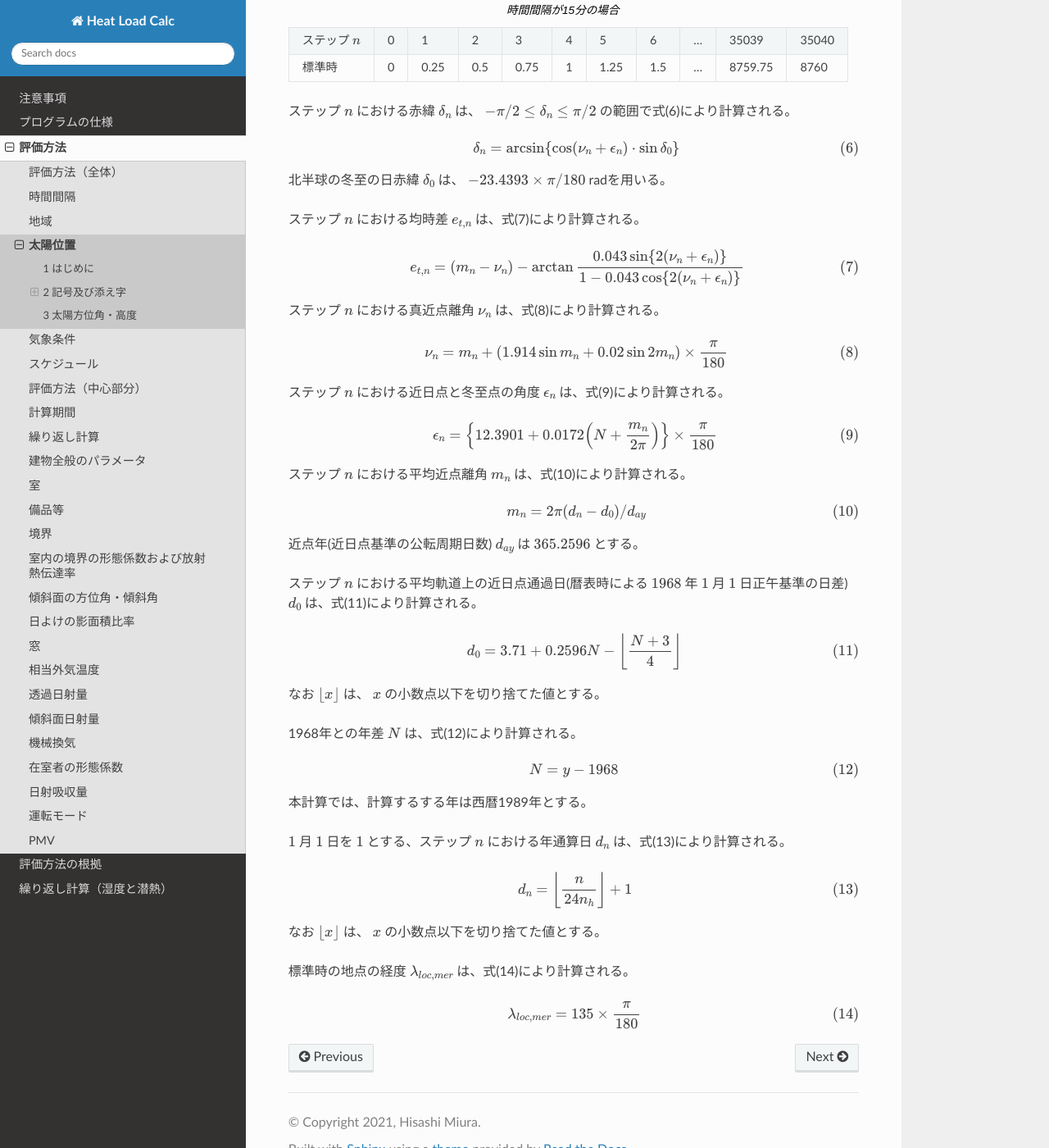
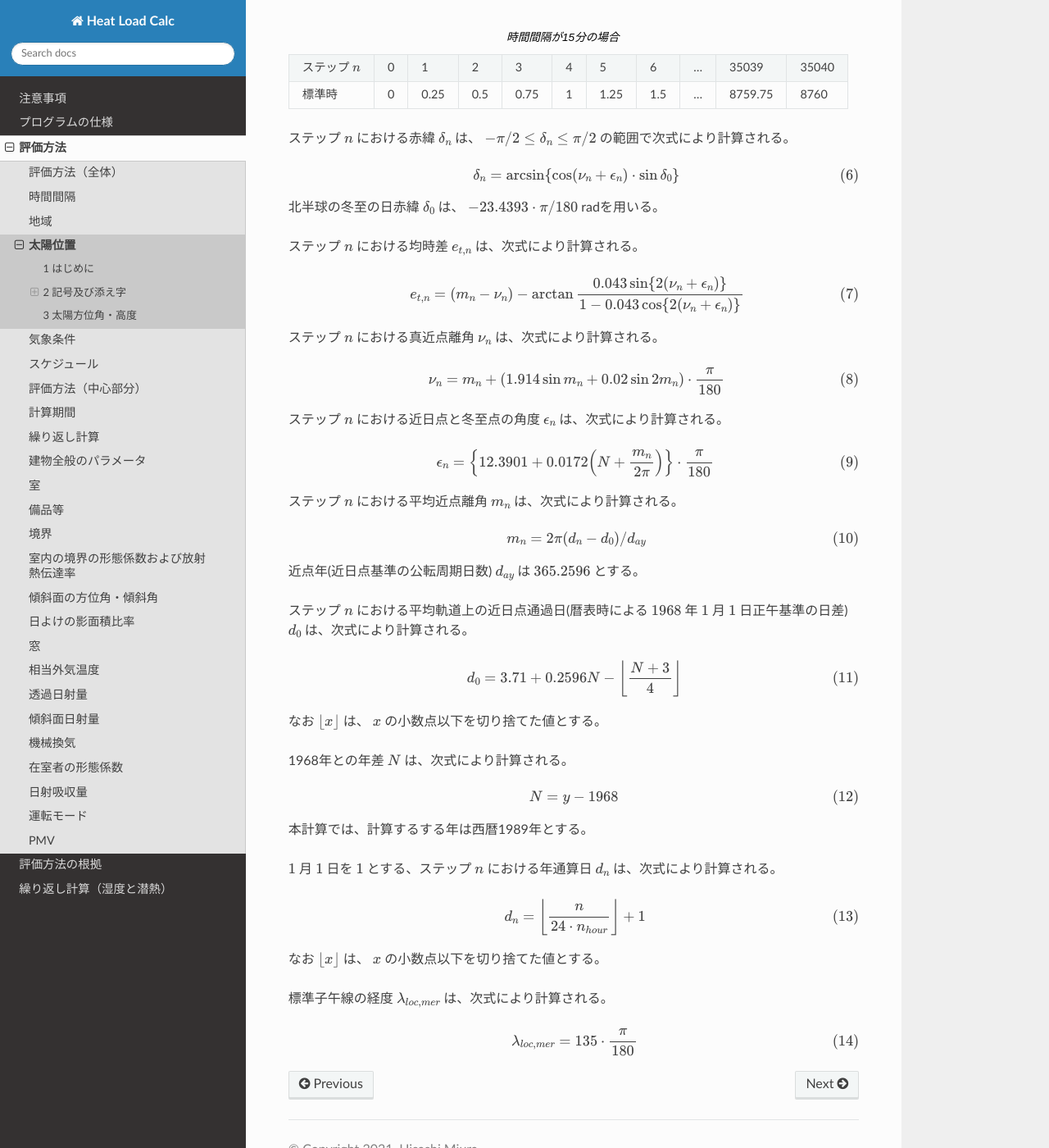
Before and after one commit to HC-Energy/hc-energy-doc-ja, a Sphinx documentation site: the page built from docs/source/contents/03_04_eval_solar_position.rst, in a window 1280 px wide and 1400 px high, scrolled down 3049 px. Shown: the whole window at 82% size. Built offline with Sphinx 7.4.7 and the Read the Docs theme 2.0.0, drawn with Linux system fonts in a browser that asks for light colours; some of the changed text lies outside the part shown.

Commit message:
update doc

```diff
--- a/docs/source/contents/03_03_eval_region.rst
+++ b/docs/source/contents/03_03_eval_region.rst
@@ -113,9 +113,11 @@
     :nowrap:
 
     \begin{align*}
-        \phi_{loc} = \frac{ Lon_{loc} }{ 180 } * \pi \tag{1}
+        \phi_{loc} = \frac{ Lon_{loc} }{ 180 } \cdot \pi
+        \tag{1}
     \end{align*}
 
     \begin{align*}
-        \lambda_{loc} = \frac{ Lat_{loc} }{ 180 } * \pi \tag{2}
+        \lambda_{loc} = \frac{ Lat_{loc} }{ 180 } \cdot \pi
+        \tag{2}
     \end{align*}
--- a/docs/source/contents/03_04_eval_solar_position.rst
+++ b/docs/source/contents/03_04_eval_solar_position.rst
@@ -71,7 +71,7 @@
       - 経度
       - rad
     * - :math:`\lambda_{loc,mer}`
-      - 標準時の地点の経度
+      - 標準子午線の経度
       - rad
     * - :math:`e_{t,n}`
       - ステップ |n| における均時差
@@ -91,6 +91,9 @@
     * - :math:`N`
       - 1968年との年差
       - 年
+    * - :math:`n_{hour}`
+      - 1 時間を分割するステップ数
+      - －
     * - :math:`d_n`
       - ステップ |n| における年通算日( :math:`1` 月 :math:`1` 日を :math:`1` とする)
       - day
@@ -136,7 +139,7 @@
 
 :math:`arctan(y, x)` は、 :math:`-\pi/2` ～ :math:`0` ～ :math:`\pi/2` の範囲で定義される通常の逆正接関数とは異なり、座標上で第1引数を :math:`y` , 第2引数を :math:`x` にした際に :math:`x` 軸との角度を求める関数として、 :math:`-\pi \leq arctan(y, x) \leq \pi` の範囲で定義される。すなわち、 :math:`\sin{a_{sun,n}}>0` かつ :math:`\cos{a_{sun,n}}>0` の場合は :math:`0` ～ :math:`\pi/2` の角度を、:math:`\sin{a_{sun,n}}>0` かつ :math:`\cos{a_{sun,n}}<0` の場合は :math:`\pi/2` ～ :math:`\pi` の角度を、 :math:`\sin{a_{sun,n}}<0` かつ :math:`\cos{a_{sun,n}}<0` の場合は :math:`-\pi` ～ :math:`-\pi/2` の角度を、 :math:`\sin{a_{sun,n}}<0` かつ :math:`\cos{a_{sun,n}}>0` の場合は :math:`-\pi/2` ～ :math:`0` の角度を返す関数となる。
 
-ステップ |n| における太陽方位角の余弦 :math:`\cos{a_{sun,n}}` は、式(2)により計算される。
+ステップ |n| における太陽方位角の余弦 :math:`\cos{a_{sun,n}}` は、次式により計算される。
 ただし、太陽の位置が天頂にある場合は定義されない。
 
 .. math::
@@ -146,7 +149,7 @@
         \cos{a_{sun,n}} = \dfrac{ \sin{h_{sun,n}} \cdot \sin{\varphi_{loc}} - \sin{\delta_{n}} }{ \cos{h_{sun,n}} \cdot \cos{\varphi_{loc}} } \tag{2}
     \end{align*}
 
-ステップ |n| における太陽の方位角の正弦 :math:`\sin{a_{sun,n}}` は、式(3)により計算される。
+ステップ |n| における太陽の方位角の正弦 :math:`\sin{a_{sun,n}}` は、次式により計算される。
 ただし、太陽の位置が天頂にある場合は定義されない。
 
 .. math::
@@ -166,7 +169,7 @@
     \end{align*}
 
 
-ステップ |n| における太陽高度 :math:`h_{sun,n}` は、 :math:`-\pi/2 \leq h_{sun,n} \leq \pi/2` の範囲で式(4)により計算される。
+ステップ |n| における太陽高度 :math:`h_{sun,n}` は、 :math:`-\pi/2 \leq h_{sun,n} \leq \pi/2` の範囲で次式により計算される。
 
  .. math::
     :nowrap:
@@ -177,13 +180,14 @@
 
 なお、 :math:`h_{sun,n} < 0` は、太陽が沈んでいることを意味する。
 
-ステップ |n| における時角 :math:`\omega_{n}` は、式(5)により計算される。
+ステップ |n| における時角 :math:`\omega_{n}` は、次式により計算される。
 
 .. math::
     :nowrap:
 
     \begin{align*}
-        \omega_{n} = \{ ( t_{m,n} - 12 ) \times 15 \} \times \dfrac{\pi}{180} + ( \lambda_{loc} - \lambda_{loc,mer} ) + e_{t,n} \tag{5}
+        \omega_{n} = \{ ( t_{m,n} - 12 ) \cdot 15 \} \cdot \dfrac{\pi}{180} + ( \lambda_{loc} - \lambda_{loc,mer} ) + e_{t,n}
+        \tag{5}
     \end{align*}
 
 ステップ |n| における標準時 :math:`t_{m,n}` は、時間間隔により次表のように定義される。
@@ -203,95 +207,104 @@
      ステップ |n| , 0, 1, 2, 3, 4, 5, 6, …, 35039, 35040
      標準時 , 0, 0.25, 0.5, 0.75, 1, 1.25, 1.5, …, 8759.75, 8760
 
-ステップ |n| における赤緯 :math:`\delta_{n}` は、 :math:`-\pi/2 \leq \delta_{n} \leq \pi/2` の範囲で式(6)により計算される。
+ステップ |n| における赤緯 :math:`\delta_{n}` は、 :math:`-\pi/2 \leq \delta_{n} \leq \pi/2` の範囲で次式により計算される。
 
 .. math::
     :nowrap:
 
     \begin{align*}
-        \delta_{n} = \arcsin \{ \cos ( \nu_n + \epsilon_n ) \cdot \sin \delta_0 \} \tag{6}
+        \delta_{n} = \arcsin \{ \cos ( \nu_n + \epsilon_n ) \cdot \sin \delta_0 \}
+        \tag{6}
     \end{align*}
 
-北半球の冬至の日赤緯 :math:`\delta_0` は、 :math:`-23.4393 \times \pi/180` radを用いる。
+北半球の冬至の日赤緯 :math:`\delta_0` は、 :math:`-23.4393 \cdot \pi/180` radを用いる。
 
-ステップ |n| における均時差 :math:`e_{t,n}` は、式(7)により計算される。
+ステップ |n| における均時差 :math:`e_{t,n}` は、次式により計算される。
 
 .. math::
     :nowrap:
 
     \begin{align*}
-        e_{t,n} = ( m_n - \nu_n ) - \arctan \dfrac{ 0.043 \sin \{ 2 ( \nu_n + \epsilon_n ) \} }{ 1 - 0.043 \cos \{ 2 ( \nu_n + \epsilon_n ) \} } \tag{7}
+        e_{t,n} = ( m_n - \nu_n ) - \arctan \dfrac{ 0.043 \sin \{ 2 ( \nu_n + \epsilon_n ) \} }{ 1 - 0.043 \cos \{ 2 ( \nu_n + \epsilon_n ) \} }
+        \tag{7}
     \end{align*}
 
 
-ステップ |n| における真近点離角 :math:`\nu_n` は、式(8)により計算される。
+ステップ |n| における真近点離角 :math:`\nu_n` は、次式により計算される。
 
 .. math::
     :nowrap:
 
     \begin{align*}
-        \nu_n = m_n + ( 1.914 \sin m_n + 0.02 \sin 2m_n ) \times \dfrac{\pi}{180} \tag{8}
+        \nu_n = m_n + ( 1.914 \sin m_n + 0.02 \sin 2m_n ) \cdot \dfrac{\pi}{180}
+        \tag{8}
     \end{align*}
 
-ステップ |n| における近日点と冬至点の角度 :math:`\epsilon_n` は、式(9)により計算される。
+ステップ |n| における近日点と冬至点の角度 :math:`\epsilon_n` は、次式により計算される。
 
 .. math::
     :nowrap:
 
     \begin{align*}
-        \epsilon_n = \Bigl\{ 12.3901 + 0.0172 \Bigl( N + \dfrac{ m_n }{ 2 \pi } \Bigr) \Bigr\} \times \dfrac{\pi}{180}  \tag{9}
+        \epsilon_n = \Bigl\{ 12.3901 + 0.0172 \Bigl( N + \dfrac{ m_n }{ 2 \pi } \Bigr) \Bigr\} \cdot \dfrac{\pi}{180}
+        \tag{9}
     \end{align*}
 
 
-ステップ |n| における平均近点離角 :math:`m_n` は、式(10)により計算される。
+ステップ |n| における平均近点離角 :math:`m_n` は、次式により計算される。
 
 .. math::
     :nowrap:
 
     \begin{align*}
-        m_n = 2 \pi ( d_n - d_0 ) / d_{ay}  \tag{10}
+        m_n = 2 \pi ( d_n - d_0 ) / d_{ay}
+        \tag{10}
     \end{align*}
 
 近点年(近日点基準の公転周期日数) :math:`d_{ay}` は :math:`365.2596` とする。
 
-ステップ |n| における平均軌道上の近日点通過日(暦表時による :math:`1968` 年 :math:`1` 月 :math:`1` 日正午基準の日差) :math:`d_0` は、式(11)により計算される。
+ステップ |n| における平均軌道上の近日点通過日(暦表時による :math:`1968` 年 :math:`1` 月 :math:`1` 日正午基準の日差) :math:`d_0` は、次式により計算される。
 
 .. math::
     :nowrap:
 
     \begin{align*}
-        d_0 = 3.71 + 0.2596 N - \biggl\lfloor \dfrac{ N + 3 }{ 4 } \biggr\rfloor  \tag{11}
+        d_0 = 3.71 + 0.2596 N - \biggl\lfloor \dfrac{ N + 3 }{ 4 } \biggr\rfloor
+        \tag{11}
     \end{align*}
 
 なお :math:`\lfloor x \rfloor` は、 :math:`x` の小数点以下を切り捨てた値とする。
 
-1968年との年差 :math:`N` は、式(12)により計算される。
+1968年との年差 :math:`N` は、次式により計算される。
 
 .. math::
     :nowrap:
 
     \begin{align*}
-        N = y - 1968  \tag{12}
+        N = y - 1968
+        \tag{12}
     \end{align*}
 
 本計算では、計算するする年は西暦1989年とする。
 
-:math:`1` 月 :math:`1` 日を :math:`1` とする、ステップ |n| における年通算日 :math:`d_n` は、式(13)により計算される。
+:math:`1` 月 :math:`1` 日を :math:`1` とする、ステップ |n| における年通算日 :math:`d_n` は、次式により計算される。
 
 .. math::
     :nowrap:
 
     \begin{align*}
-        d_n = \biggl\lfloor \dfrac{ n }{ 24 n_h } \biggr\rfloor + 1  \tag{13}
+        d_n = \biggl\lfloor \dfrac{ n }{ 24 \cdot n_{hour} } \biggr\rfloor + 1
+        \tag{13}
     \end{align*}
 
 なお :math:`\lfloor x \rfloor` は、 :math:`x` の小数点以下を切り捨てた値とする。
 
-標準時の地点の経度 :math:`\lambda_{loc,mer}` は、式(14)により計算される。
+標準子午線の経度 :math:`\lambda_{loc,mer}` は、次式により計算される。
 
 .. math::
     :nowrap:
 
     \begin{align*}
-        \lambda_{loc,mer} = 135 \times \dfrac{\pi}{180} \tag{14}
+        \lambda_{loc,mer} = 135 \cdot \dfrac{\pi}{180}
+        \tag{14}
     \end{align*}
```
